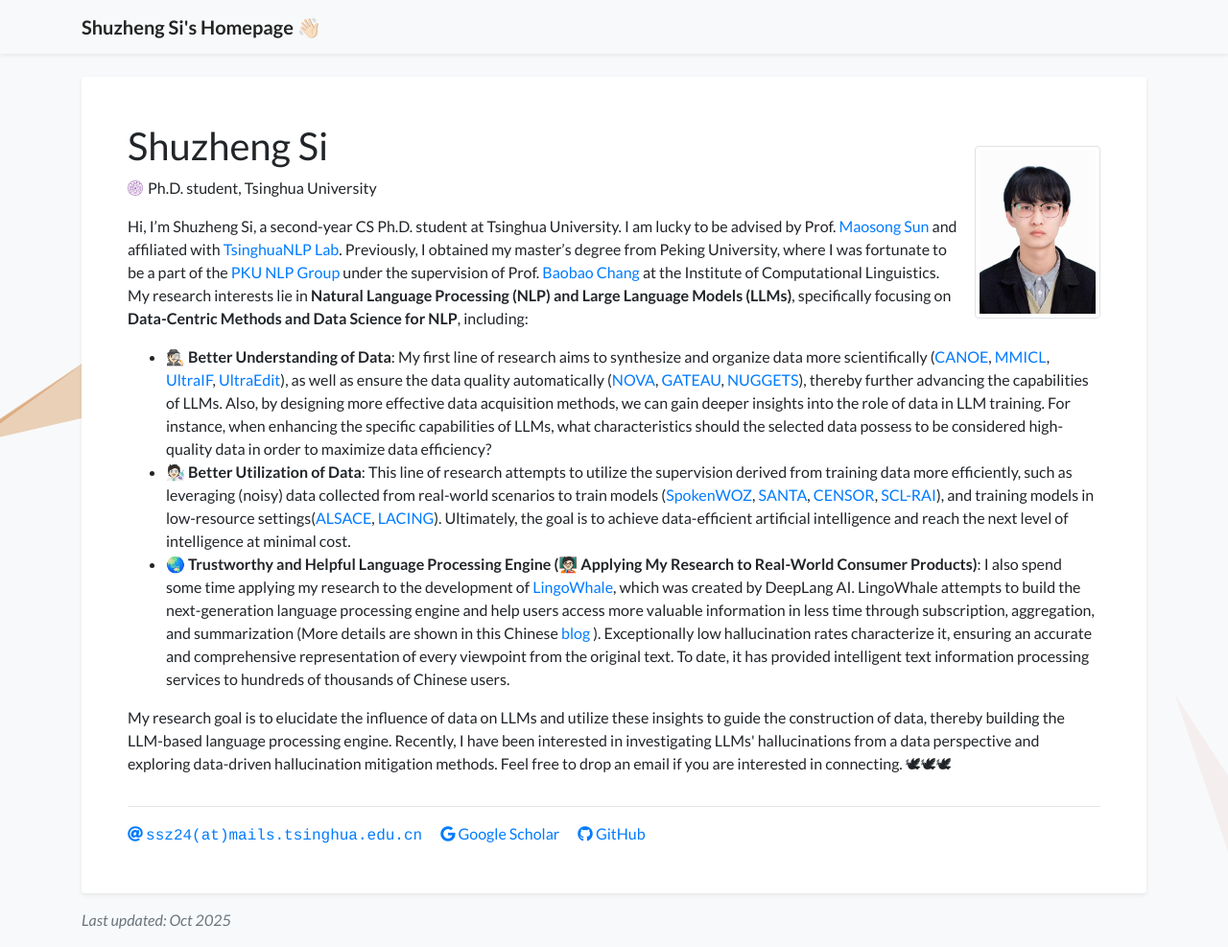
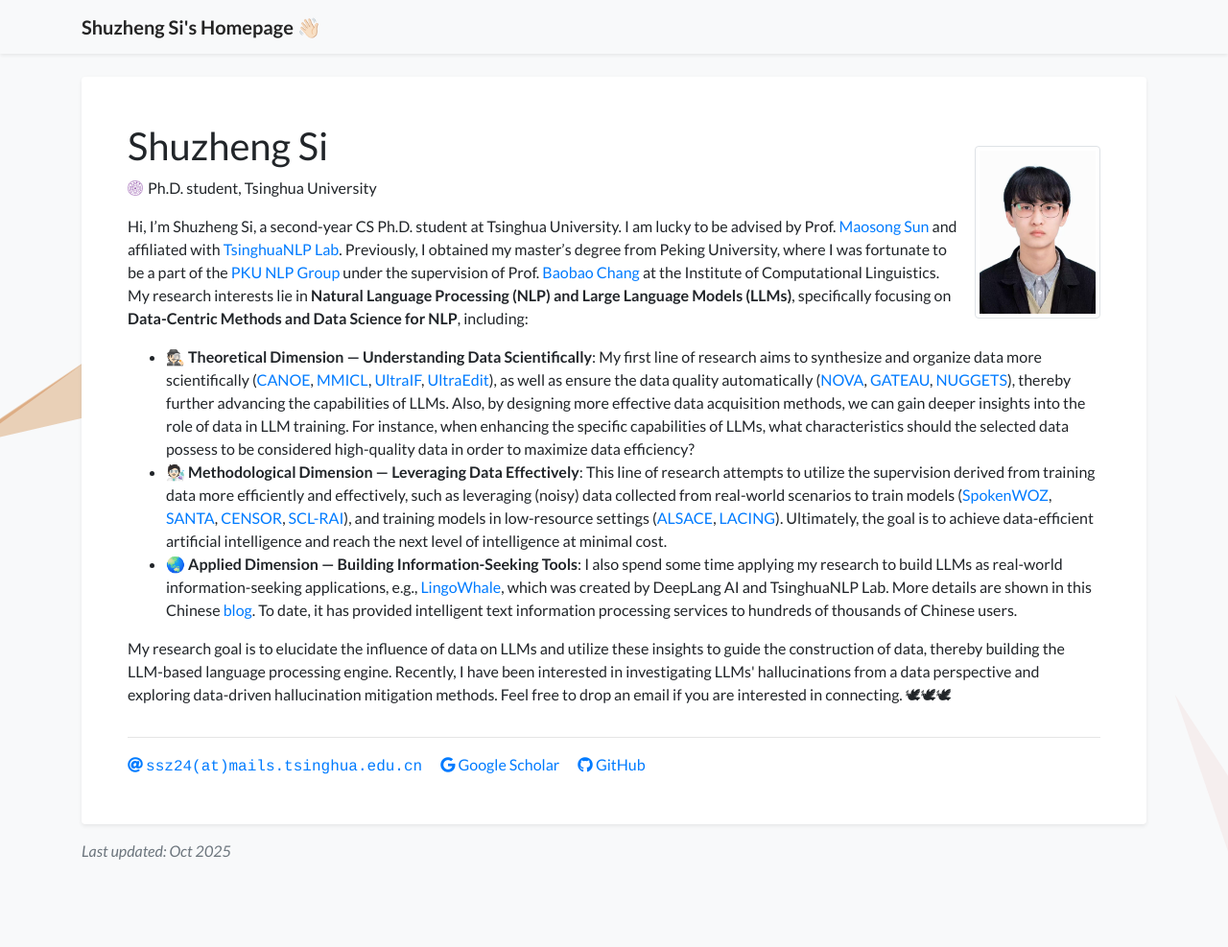
Before and after one commit to S1s-Z/s1s-z.github.io, a Jekyll site: the page built from index.html, in a window 1280 px wide and 987 px high. Shown: the whole window at 96% size. Built offline with Jekyll 4.4.1, drawn with Linux system fonts in a browser that asks for light colours; a style sheet for code colours, icons or effects is not loaded.

Commit message:
Update profile.yml

```diff
--- a/_data/profile.yml
+++ b/_data/profile.yml
@@ -23,13 +23,13 @@
   <br>
   <ul class="pub">
       <li>
-          🕵🏻 <b>Better Understanding of Data</b>: My first line of research aims to synthesize and organize data more scientifically (<a href="https://arxiv.org/abs/2505.16483">CANOE</a>, <a href="https://arxiv.org/abs/2309.07915">MMICL</a>, <a href="https://arxiv.org/abs/2502.04153">UltraIF</a>, <a href="https://arxiv.org/abs/2407.05282">UltraEdit</a>), as well as ensure the data quality automatically (<a href="https://arxiv.org/abs/2502.07340">NOVA</a>, <a href="https://arxiv.org/abs/2410.15633">GATEAU</a>, <a href="https://arxiv.org/abs/2312.10302">NUGGETS</a>), thereby further advancing the capabilities of LLMs. Also, by designing more effective data acquisition methods, we can gain deeper insights into the role of data in LLM training. For instance, when enhancing the specific capabilities of LLMs, what characteristics should the selected data possess to be considered high-quality data in order to maximize data efficiency?
+          🕵🏻 <b>Theoretical Dimension — Understanding Data Scientifically</b>: My first line of research aims to synthesize and organize data more scientifically (<a href="https://arxiv.org/abs/2505.16483">CANOE</a>, <a href="https://arxiv.org/abs/2309.07915">MMICL</a>, <a href="https://arxiv.org/abs/2502.04153">UltraIF</a>, <a href="https://arxiv.org/abs/2407.05282">UltraEdit</a>), as well as ensure the data quality automatically (<a href="https://arxiv.org/abs/2502.07340">NOVA</a>, <a href="https://arxiv.org/abs/2410.15633">GATEAU</a>, <a href="https://arxiv.org/abs/2312.10302">NUGGETS</a>), thereby further advancing the capabilities of LLMs. Also, by designing more effective data acquisition methods, we can gain deeper insights into the role of data in LLM training. For instance, when enhancing the specific capabilities of LLMs, what characteristics should the selected data possess to be considered high-quality data in order to maximize data efficiency?
       </li>
       <li>
-          🧑🏻‍🔬 <b>Better Utilization of Data</b>: This line of research attempts to utilize the supervision derived from training data more efficiently, such as leveraging (noisy) data collected from real-world scenarios to train models (<a href="https://arxiv.org/abs/2305.13040">SpokenWOZ</a>, <a href="https://arxiv.org/abs/2305.04076">SANTA</a>, <a href="https://arxiv.org/abs/2311.08010">CENSOR</a>, <a href="https://arxiv.org/abs/2209.01646">SCL-RAI</a>), and training models in low-resource settings(<a href="https://arxiv.org/abs/2404.08491">ALSACE</a>, <a href="https://arxiv.org/abs/2411.14279">LACING</a>). Ultimately, the goal is to achieve data-efficient artificial intelligence and reach the next level of intelligence at minimal cost.
+          🧑🏻‍🔬 <b>Methodological Dimension — Leveraging Data Effectively</b>: This line of research attempts to utilize the supervision derived from training data more efficiently and effectively, such as leveraging (noisy) data collected from real-world scenarios to train models (<a href="https://arxiv.org/abs/2305.13040">SpokenWOZ</a>, <a href="https://arxiv.org/abs/2305.04076">SANTA</a>, <a href="https://arxiv.org/abs/2311.08010">CENSOR</a>, <a href="https://arxiv.org/abs/2209.01646">SCL-RAI</a>), and training models in low-resource settings (<a href="https://arxiv.org/abs/2404.08491">ALSACE</a>, <a href="https://arxiv.org/abs/2411.14279">LACING</a>). Ultimately, the goal is to achieve data-efficient artificial intelligence and reach the next level of intelligence at minimal cost.
       </li>
       <li>
-          🌏 <b>Trustworthy and Helpful Language Processing Engine (🧑🏻‍🏫 Applying My Research to Real-World Consumer Products)</b>: I also spend some time applying my research to the development of <a href="https://lingowhale.com/">LingoWhale</a>, which was created by DeepLang AI. LingoWhale attempts to build the next-generation language processing engine and help users access more valuable information in less time through subscription, aggregation, and summarization (More details are shown in this Chinese <a href="https://mp.weixin.qq.com/s/oB054vVcEBgD21VGZIqmNg">blog</a> ). Exceptionally low hallucination rates characterize it, ensuring an accurate and comprehensive representation of every viewpoint from the original text. To date, it has provided intelligent text information processing services to hundreds of thousands of Chinese users.
+          🌏 <b>Applied Dimension — Building Information-Seeking Tools</b>: I also spend some time applying my research to build LLMs as real-world information-seeking applications, e.g., <a href="https://lingowhale.com/">LingoWhale</a>, which was created by DeepLang AI and TsinghuaNLP Lab. More details are shown in this Chinese <a href="https://mp.weixin.qq.com/s/oB054vVcEBgD21VGZIqmNg">blog</a>. To date, it has provided intelligent text information processing services to hundreds of thousands of Chinese users.
       </li>
   </ul>
 
```
